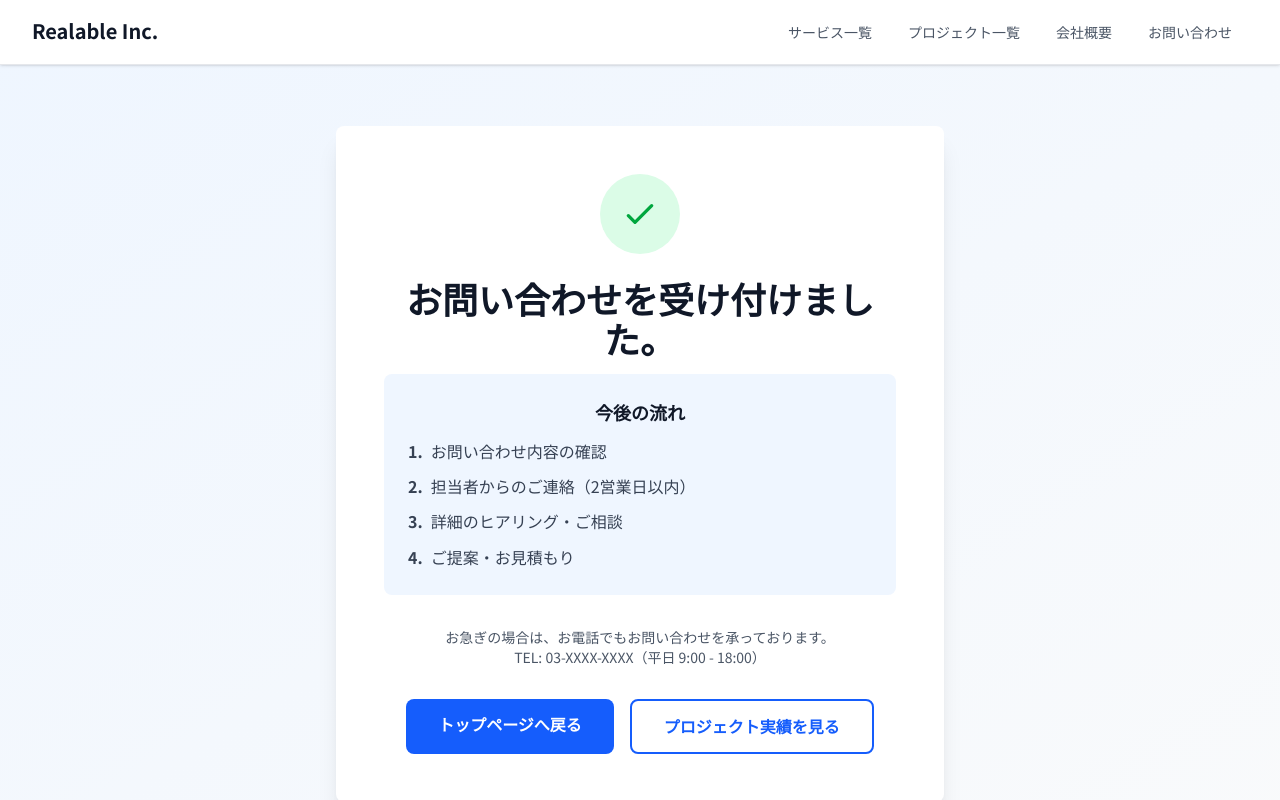
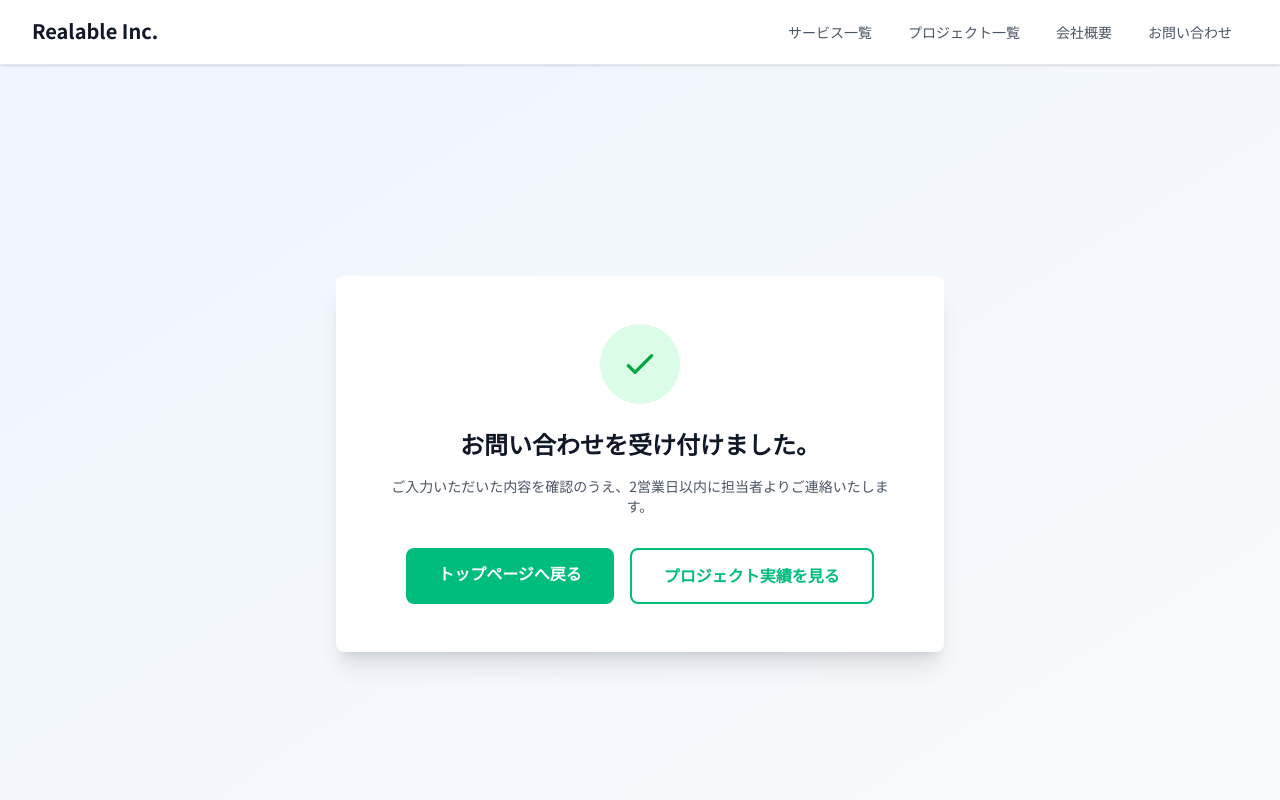
Before and after one commit to realable-Inc/realable-hp, a Next.js app: page /contact/thanks in a window 1280 px wide. Shown: the top 800 px of the page. Built offline with nearby package versions, Linux system fonts and the light colour scheme.

Commit message:
Thanksページ追加

```diff
--- a/src/app/contact/thanks/page.tsx
+++ b/src/app/contact/thanks/page.tsx
@@ -21,52 +21,24 @@ export default function Thanks() {
             </svg>
           </div>
 
-          <h1 className="text-3xl sm:text-4xl font-bold text-gray-900 mb-4">
+          <h1 className="text-xl sm:text-2xl font-bold text-gray-900 mb-4">
             お問い合わせを受け付けました。
           </h1>
+          <p className="text-sm text-gray-600 mb-8">
+            ご入力いただいた内容を確認のうえ、2営業日以内に担当者よりご連絡いたします。<br />
+          </p>
 
-          <div className="bg-blue-50 rounded-lg p-6 mb-8">
-            <h2 className="text-lg font-semibold text-gray-900 mb-3">
-              今後の流れ
-            </h2>
-            <ol className="text-left space-y-2 text-gray-700">
-              <li className="flex items-start">
-                <span className="font-bold mr-2">1.</span>
-                <span>お問い合わせ内容の確認</span>
-              </li>
-              <li className="flex items-start">
-                <span className="font-bold mr-2">2.</span>
-                <span>担当者からのご連絡（2営業日以内）</span>
-              </li>
-              <li className="flex items-start">
-                <span className="font-bold mr-2">3.</span>
-                <span>詳細のヒアリング・ご相談</span>
-              </li>
-              <li className="flex items-start">
-                <span className="font-bold mr-2">4.</span>
-                <span>ご提案・お見積もり</span>
-              </li>
-            </ol>
-          </div>
-
-          <div className="text-sm text-gray-600 mb-8">
-            <p>
-              お急ぎの場合は、お電話でもお問い合わせを承っております。
-              <br />
-              TEL: 03-XXXX-XXXX（平日 9:00 - 18:00）
-            </p>
-          </div>
 
           <div className="flex flex-col sm:flex-row gap-4 justify-center">
             <Link
               href="/"
-              className="inline-block bg-blue-600 text-white px-8 py-3 rounded-lg font-semibold hover:bg-blue-700 transition-colors"
+              className="inline-block bg-emerald-500 text-white px-8 py-3 rounded-lg font-semibold hover:bg-emerald-700 transition-colors"
             >
               トップページへ戻る
             </Link>
             <Link
               href="/projects"
-              className="inline-block bg-white text-blue-600 border-2 border-blue-600 px-8 py-3 rounded-lg font-semibold hover:bg-blue-50 transition-colors"
+              className="inline-block bg-white text-emerald-500 border-2 border-emerald-500 px-8 py-3 rounded-lg font-semibold hover:bg-emerald-50 transition-colors"
             >
               プロジェクト実績を見る
             </Link>
```
